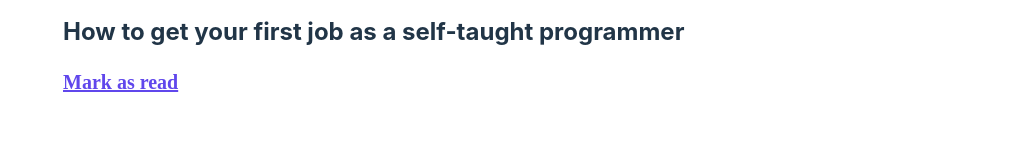
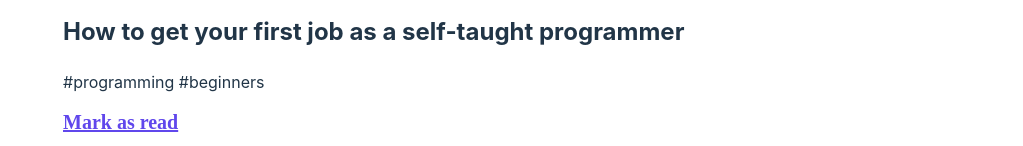
Before and after one commit to arifulislam39/knoledge-cafe, a React (Vite) app: page / in a window 1280 px wide. Shown: the part 806-952 px from the top of the page, without its empty margins (257-1280 px from the left). Built offline with nearby package versions, Linux system fonts and the light colour scheme.

Commit message:
relative tag added

```diff
--- a/public/blogs.json
+++ b/public/blogs.json
@@ -6,7 +6,8 @@
         "author_img": "https://media.istockphoto.com/id/1338134336/photo/headshot-portrait-african-30s-man-smile-look-at-camera.jpg?s=612x612&w=is&k=20&c=Qq7b7kkCYor4mHJow_7CNIwq5CUlXpv56frkhc78tk4=",
         "publish_in": "March 14 (4 days ago)",
         "blog_cover_img":"https://img.freepik.com/free-photo/rear-view-programmer-working-all-night-long_1098-18697.jpg?w=900&t=st=1680243291~exp=1680243891~hmac=952bc0c94480069b7270acd518720d27a73eda388a80348bb91e346a0f25cb12",
-        "read_time":15
+        "read_time":15,
+        "tag":"#programming  #beginners"
     },
     {
         "id": 2,
@@ -15,7 +16,8 @@
         "author_img": "https://media.istockphoto.com/id/1388253782/photo/positive-successful-millennial-business-professional-man-head-shot-portrait.jpg?s=612x612&w=is&k=20&c=acQ7V92QEYwAs6ojhpTSCRR3m8eCePNiJihHcu4jjoU=",
         "publish_in": "March 14 (4 days ago)",
         "blog_cover_img":"https://as2.ftcdn.net/v2/jpg/04/63/37/51/1000_F_463375173_vBKRkUbVoCuS9lpUmhdfCc13pprPr148.jpg",
-        "read_time":10
+        "read_time":10,
+        "tag":"#programming  #beginners"
     },
     {
         "id": 3,
@@ -24,7 +26,8 @@
         "author_img": "https://media.istockphoto.com/id/500797373/photo/portrait-of-confident-businessman-in-urban-window.jpg?s=612x612&w=is&k=20&c=krx-IYK232KDBNzvedAmyqSCrPwxt5IquERIPhv1-Cc=",
         "publish_in": "March 14 (4 days ago)",
         "blog_cover_img": "https://as2.ftcdn.net/v2/jpg/03/45/47/23/1000_F_345472341_kLVrcbKzrtBgkrkKg7G4UILAf8TnJBLt.jpg",
-        "read_time":9
+        "read_time":9,
+        "tag":"#programming  #beginners"
     },
     {
         "id": 4,
@@ -33,7 +36,8 @@
         "author_img": "https://media.istockphoto.com/id/154346580/photo/smiling-man-at-office.jpg?s=612x612&w=is&k=20&c=NQPMLzPk9Unt_1D7MsrIbFk6yjeuczmuhU7dt-l-iZQ=",
         "publish_in": "March 14 (4 days ago)",
         "blog_cover_img": "https://img.freepik.com/free-vector/digital-coding-background-with-numbers-zero-one_1017-30363.jpg?w=1060&t=st=1680243645~exp=1680244245~hmac=a00c5be14a6e9e4187a068b6dbc8f8b2200956a40ac1e4ab3838143a0aca053e",
-        "read_time":15
+        "read_time":15,
+        "tag":"#programming  #beginners"
     },
     {
         "id": 5,
@@ -42,7 +46,8 @@
         "author_img": "https://media.istockphoto.com/id/1406197730/photo/portrait-of-a-young-handsome-indian-man.jpg?s=1024x1024&w=is&k=20&c=VruKKTu4jBF2xPEEQUMWwd4bwJPysSsqLuZ7h1OyD8M=",
         "publish_in": "March 14 (4 days ago)",
         "blog_cover_img": "https://as1.ftcdn.net/v2/jpg/05/76/59/56/1000_F_576595621_y6FreJmaAd1aFdUFxFqGkl079YJgx2o6.jpg",
-        "read_time":12
+        "read_time":12,
+        "tag":"#programming  #beginners"
     },
     {
         "id": 6,
@@ -51,7 +56,8 @@
         "author_img": "https://media.istockphoto.com/id/470321628/photo/im-meeting-someone.jpg?s=1024x1024&w=is&k=20&c=1-2JNCfexI9jQCp99A5XovNkUvSNFErZWT1klGL_qaM=",
         "publish_in": "March 14 (4 days ago)",
         "blog_cover_img": "https://as1.ftcdn.net/v2/jpg/05/43/59/56/1000_F_543595619_nLtAYSn7NU95esu6RmrOtpoNYQPxV2ZU.jpg",
-        "read_time":10
+        "read_time":10,
+        "tag":"#programming  #beginners"
     }
 
 ]
--- a/src/Components/Blog/Blog.jsx
+++ b/src/Components/Blog/Blog.jsx
@@ -6,7 +6,7 @@ import ReadTime from '../ReadTime/ReadTime';
 
 const Blog = (props) => {
     //console.log(props)
-    const { blog_cover_img, blog_title, author_name, author_img, publish_in, read_time
+    const { tag,blog_cover_img, blog_title, author_name, author_img, publish_in, read_time
     } = props.blog;
     const handleAddToCart = props.handleAddToCart;
     const handleReadTime = props.handleReadTime;
@@ -32,6 +32,8 @@ const Blog = (props) => {
             </div>
             <h2 className='blog-title'>{blog_title}</h2>
 
+            <p>{tag}</p>
+
             <a onClick={()=>handleReadTime(props.blog)} className='btn-mark' >Mark as read</a>
 
             {/* <ReadTime></ReadTime> */}
--- a/src/Components/Display/Display.jsx
+++ b/src/Components/Display/Display.jsx
@@ -27,9 +27,6 @@ const Display = () => {
         const handleAddToCart=(blog)=>{
             if(cart.find(a=>a.id===blog.id)){
                 toast('u cant select');
-                // const newCart=[...cart,blog]
-                // setCart(newCart);
-
             }
             else{
                 const newCart=[...cart,blog]
```
